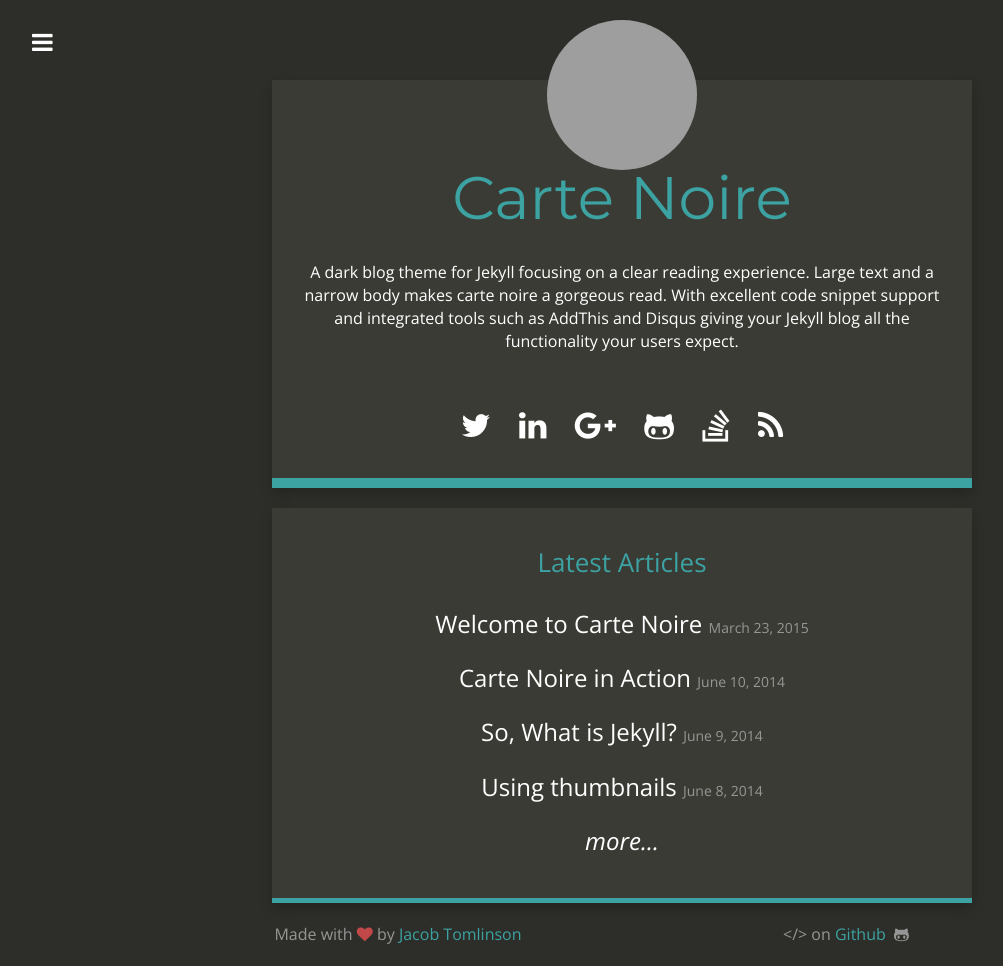
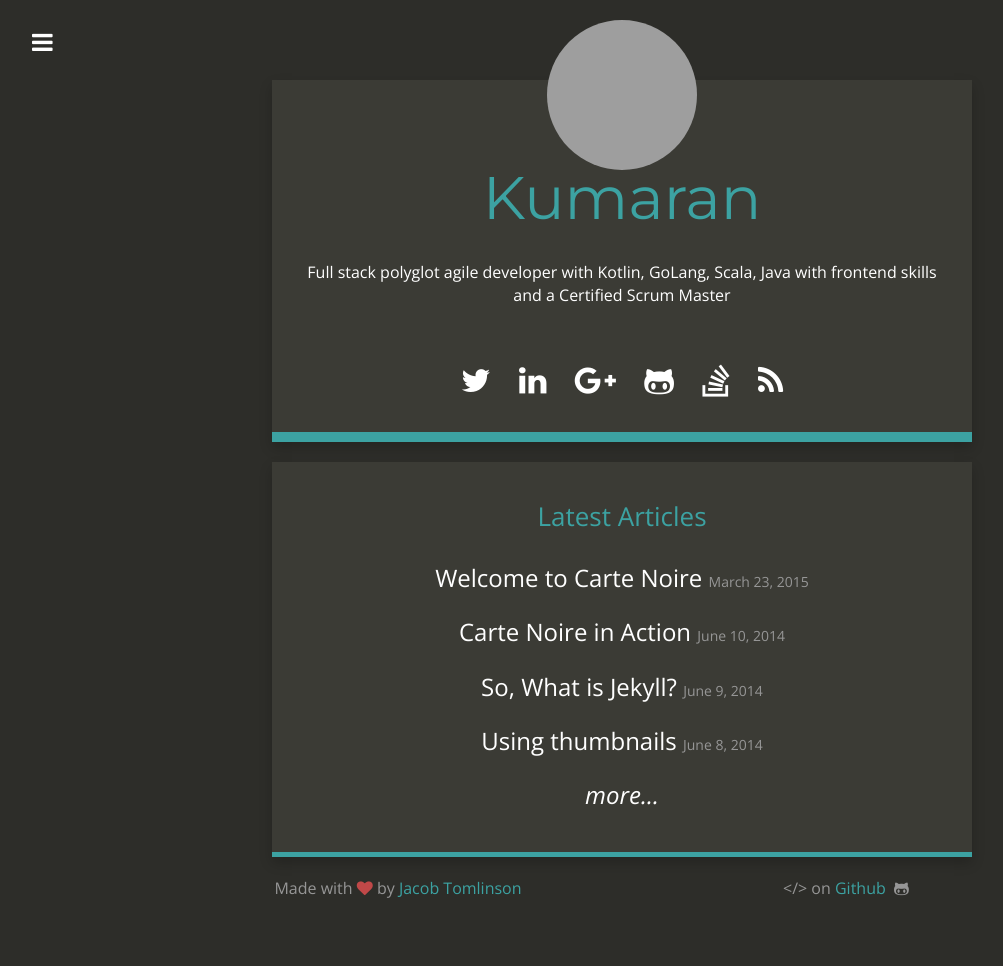
Before and after one commit to m-kumaran/m-kumaran.github.io, a Jekyll site: the page built from index.html, in a window 1280 px wide. Shown: the whole page, without its empty margins (18-1021 px from the left). Built offline with Jekyll 4.4.1, drawn with Linux system fonts in a browser that asks for light colours; nearby versions of some CDN libraries; after the commit the page ends 920 px from its top, so only the background shows below that; grey boxes are pictures that could not be loaded.

Commit message:
homepage

```diff
--- a/_config.yml
+++ b/_config.yml
@@ -1,15 +1,15 @@
 # Site settings
-title: "Carte Noire"
-email: jacob@jacobtomlinson.co.uk
-description: "A dark blog theme for Jekyll."
+title: "Kumaran"
+email: kumaran.masilamani@yahoo.co.uk
+description: "Full stack polyglot agile developer with Kotlin, GoLang, Scala, Java with frontend skills"
 baseurl: ""
-url: "http://carte-noire.jacobtomlinson.co.uk/"
-title_description: "A dark blog theme for Jekyll focusing on a clear reading experience. Large text and a narrow body makes carte noire a gorgeous read. With excellent code snippet support and integrated tools such as AddThis and Disqus giving your Jekyll blog all the functionality your users expect."
-title_image: "https://www.gravatar.com/avatar/00000000000000000000000000000000?s=500&d=mm"
-google_analytics: "UA-20365477-4"
-disqus_account: cartenoire
-github_repository: https://github.com/jacobtomlinson/carte-noire
-addthis_id: ra-513c6fa83da6ec67
+url: "http://kumaran.me/"
+title_description: "Full stack polyglot agile developer with Kotlin, GoLang, Scala, Java with frontend skills and a Certified Scrum Master "
+title_image: "https://media.licdn.com/dms/image/C4D03AQHUrqeVUGEtjg/profile-displayphoto-shrink_200_200/0?e=1560384000&v=beta&t=7fzpnb83b53hxpJOnohWzFcPs4nUcXOa3WRACnrgpVA"
+google_analytics: ""
+disqus_account: kumaran
+github_repository: https://github.com/m-kumaran/m-kumaran.github.io
+addthis_id: ra-513c6fa83da6ec6
 post_limit: 5
 
 # Social usernames/URLs
```
